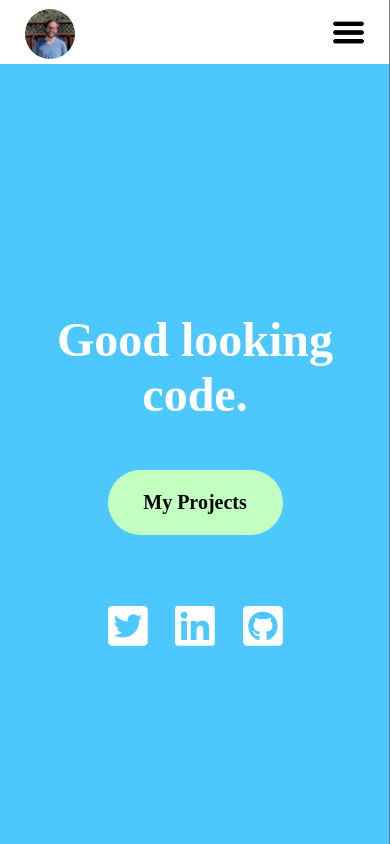
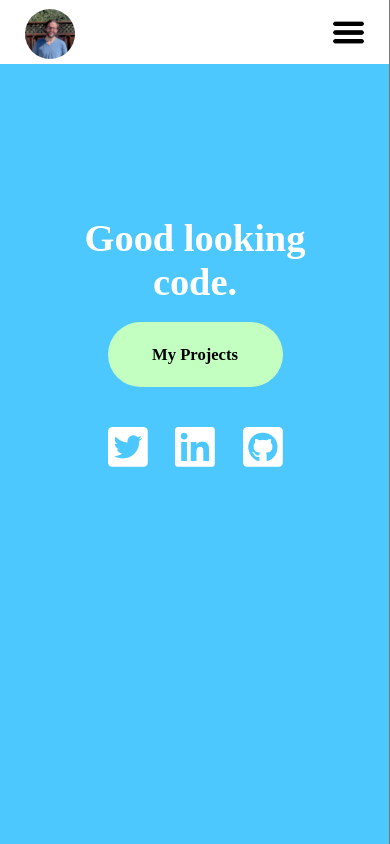
Before and after one commit to anfornee/my-portfolio, a React (Create React App) app: page / in a window 390 px wide. Shown: the top 844 px of the page. Built offline with nearby package versions, Linux system fonts and the light colour scheme.

Commit message:
A few mobile fixes

```diff
--- a/src/App.css
+++ b/src/App.css
@@ -46,10 +46,12 @@
 
 .ham-menu {
     display: none;
+    z-index: 1;
 }
 
 .pop-up-nav {
     display: none;
+    z-index: 200;
 }
 
 .pop-up-nav-items {
@@ -531,7 +533,7 @@ textarea {
         width: 250px;
         background: #fff;
         z-index: 2;
-        font-size: 2em;
+        font-size: 1.5em;
         transition: .3s;
     }
     .close-container img {
@@ -542,7 +544,7 @@ textarea {
         margin-left: 20px;
     }
     .pop-up-nav-items {
-        height: 300px;
+        height: 100px;
         min-width: 100%;
         display: flex;
         flex-direction: column;
@@ -550,7 +552,7 @@ textarea {
     }
     .pop-up-nav-items a {
         min-width: 100%;
-        padding-top: 2em;
+        padding-top: 1em;
         align-self: center;
     }
     .container {
@@ -570,24 +572,6 @@ textarea {
         color: black;
         border-radius: 45px;
     }
-    /* .hero-container {
-        display: flex;
-        align-items: center;
-        justify-content: center;
-        width: 100%;
-        height: 50vh;
-        background: #C3FFC1;
-        text-align: center;
-        transform: skewY(-4deg);
-    }
-    .hero-container img {
-        top: -40px;
-        position: relative;
-        transform: skewY(4deg);
-        width: 35%;
-        height: auto;
-        border-radius: 50%;
-    } */
     .icon-container img {
         box-shadow: 0 0 0 #777777;
         width: 40px;
@@ -683,16 +667,22 @@ textarea {
     .title span {
         display: none;
     }
+    .hero-text-container {
+        height: 100vh;
+    }
+
+    .text-container {
+        padding: 0 10%;
+    }
     .projects-btn {
-        margin-top: 0px;
-        margin-bottom: 40px;
+        margin: 0 0 40px;
         background: #C3FFC1;
         width: 175px;
         min-height: 65px;
         display: flex;
         justify-content: center;
         align-items: center;
-        font-size: 1.25em;
+        font-size: 1.3em;
         font-weight: bold;
         color: black;
         border-radius: 45px;
@@ -765,8 +755,11 @@ textarea {
     }
 }
 
-@media screen and (max-width: 376px) {
-    /* .projects {
-        padding: 65% 0 20%;
-    } */
+@media screen and (max-width: 600px) {
+    .hero-text-container {
+        height: 60vh;
+    }
+    .text-container {
+        font-size: .8em;
+    }
 }
```
